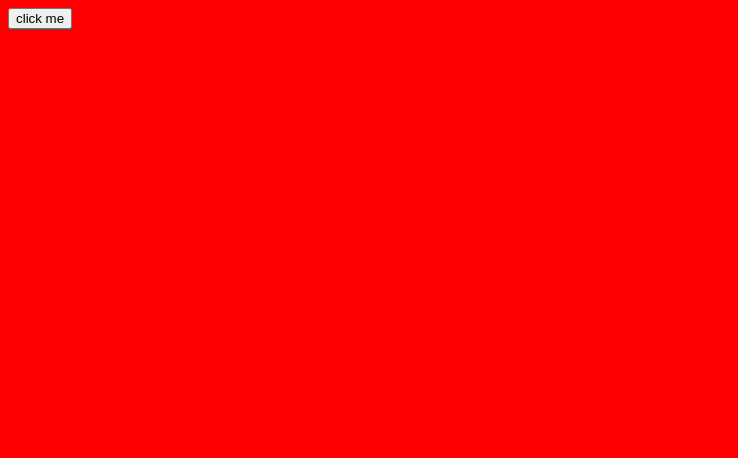
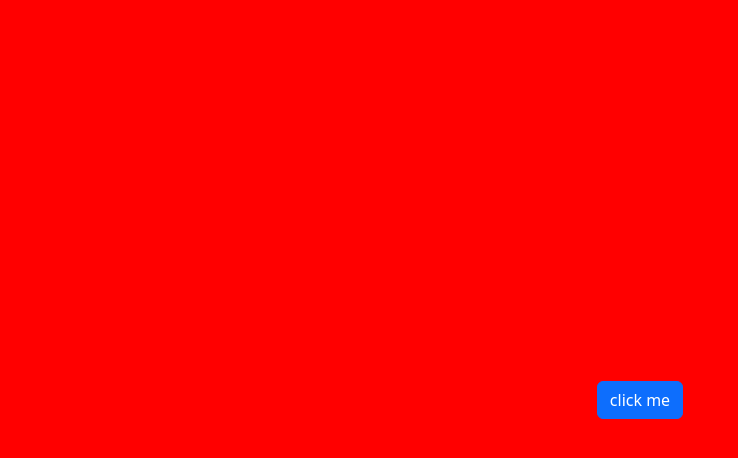
Before and after one commit to musaadsh3/first, a plain HTML site: page index.html in a window 1280 px wide. Both pictures are taken after a click on the button "click me". Shown: the whole page, without its empty margins (0-738 px from the left). Drawn offline with nearby package versions, Linux system fonts and the light colour scheme.

Commit message:
adding more colors & centering button

```diff
--- a/app.js
+++ b/app.js
@@ -1,4 +1,7 @@
 const but = document.querySelector('button')
+let count = 0
+const colors = ['red', 'grey', 'black']
 but.addEventListener('click', () => {
-    document.body.style.backgroundColor = 'red'
+    document.body.style.backgroundColor = colors[count % colors.length]
+    count++
 })
--- a/index.html
+++ b/index.html
@@ -5,11 +5,17 @@
     <meta charset="UTF-8">
     <meta name="viewport" content="width=device-width, initial-scale=1.0">
     <title>first</title>
+    <link rel="stylesheet" href="https://cdn.jsdelivr.net/npm/bootstrap@5.3.2/dist/css/bootstrap.min.css">
     <link rel="stylesheet" href="style.css">
 </head>
 
 <body>
-    <button class="button">click me</button>
+    <div class="container d-flex align-items-center justify-content-center vh-100">
+        <div>
+            <button type="button" class="btn btn-primary button d-block mx-auto">click me</button>
+        </div>
+    </div>
+
     <script src="app.js"></script>
 </body>
 
```
